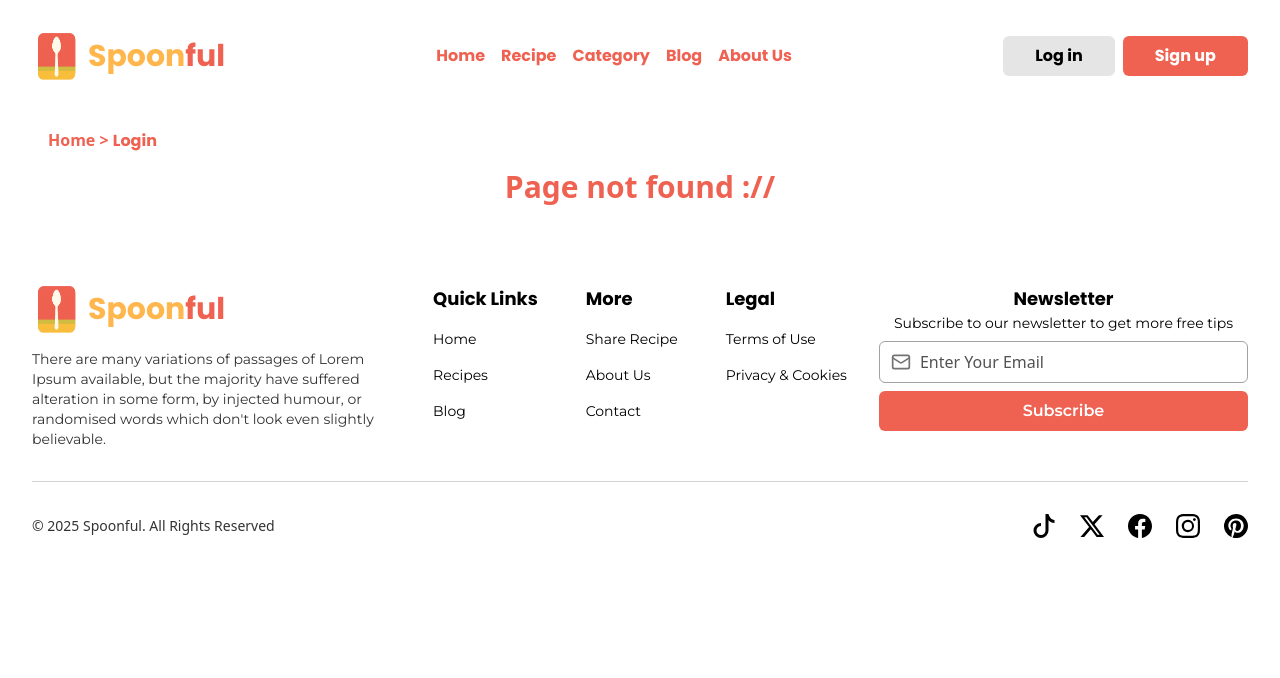
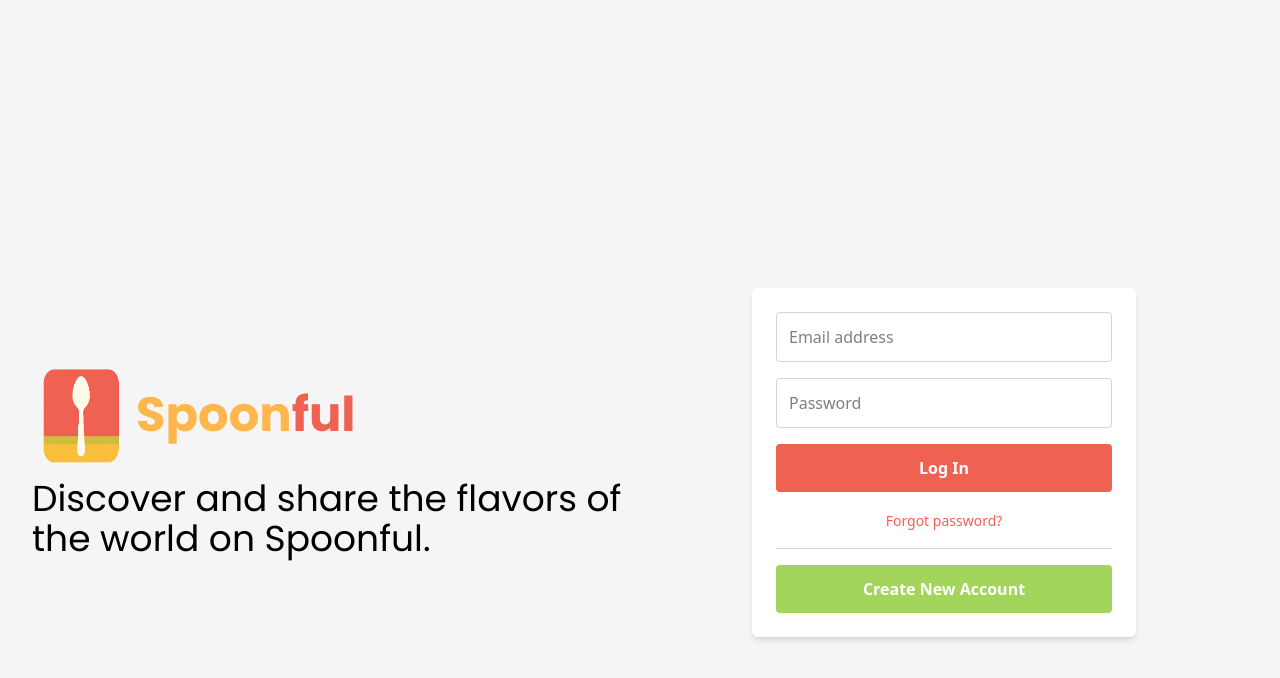
Before and after one commit to zidvsd/recipe-app, a React (Vite) app: page /login in a window 1280 px wide. Shown: the top 678 px of the page. Built offline with nearby package versions, Linux system fonts and the light colour scheme; no server answers.

Commit message:
Added login page and toastify

```diff
--- a/package.json
+++ b/package.json
@@ -16,6 +16,7 @@
     "react": "^19.0.0",
     "react-dom": "^19.0.0",
     "react-router-dom": "^7.5.0",
+    "react-toastify": "^11.0.5",
     "tailwindcss": "^4.1.4"
   },
   "devDependencies": {
--- a/src/App.jsx
+++ b/src/App.jsx
@@ -4,12 +4,14 @@ import AppRoutes from "./routes/AppRoutes";
 import { useContext } from "react";
 import { RecipeProvider } from "./context/RecipeProvider";
 import { BlogProvider } from "./context/BlogProvider";
+import { ToastContainer } from "react-toastify";
 const App = () => {
   return (
     <>
       <RecipeProvider>
         <BlogProvider>
           <AppRoutes />
+          <ToastContainer position="top-right" />
         </BlogProvider>
       </RecipeProvider>
     </>
--- a/src/components/Buttons/LoginButton.jsx
+++ b/src/components/Buttons/LoginButton.jsx
@@ -3,7 +3,7 @@ import { Link } from "react-router-dom";
 const LoginButton = () => {
   return (
     <>
-      <Link to={"signin"}>
+      <Link to={"login"}>
         <button className="px-8 cursor-pointer py-2 rounded-md bg-neutral-200 ">
           <h1 className="heading-text "> Log in</h1>
         </button>
--- a/src/components/Logo.jsx
+++ b/src/components/Logo.jsx
@@ -1,11 +1,17 @@
 import React from "react";
 import logo from "/favicon.png";
 import { Link } from "react-router-dom";
-const Logo = () => {
+const Logo = ({ size = 4, textSize = "text-3xl" }) => {
   return (
     <Link to={"/"} className="flex flex-row gap-x-2 items-center">
-      <img src={logo} className="size-12" alt="" />
-      <h1 className="select-none heading-text text-3xl text-honey-yellow cursor-pointer">
+      <img
+        src={logo}
+        style={{ width: `${size}rem`, height: `${size}rem` }}
+        alt=""
+      />
+      <h1
+        className={`select-none heading-text ${textSize} text-honey-yellow cursor-pointer`}
+      >
         Spoon<span className="text-custom-peach">ful</span>
       </h1>
     </Link>
--- a/src/pages/LoginPage.jsx
+++ b/src/pages/LoginPage.jsx
@@ -1,7 +1,82 @@
 import React from "react";
+import Logo from "../components/Logo";
+import Footer from "../components/Footer";
+import { toast } from "react-toastify"; // Add ToastContainer import
+import { useNavigate } from "react-router-dom";
 
 const LoginPage = () => {
-  return <div>LoginPage</div>;
+  const handleLogin = (e) => {
+    e.preventDefault(); // Prevent default form submit behavior
+    toast.success("Welcome to Spoonful!");
+    nav("/");
+  };
+
+  const handleCreateAccount = () => {
+    nav("/signin");
+  };
+
+  const nav = useNavigate();
+
+  return (
+    <div className="md:py-64 p-0 bg-neutral-100 min-h-screen flex items-center">
+      <div className="flex flex-col md:flex-row w-full custom-container justify-start items-center gap-y-12">
+        {/* Left Hero Section */}
+        <div className="flex flex-col w-full md:text-left md:items-start md:w-1/2 items-center text-center space-y-4">
+          <Logo size={6} textSize={"text-5xl"} />
+          <h1 className="text-3xl md:text-4xl font-poppins max-w-md md:max-w-full">
+            Discover and share the flavors of the world on Spoonful.
+          </h1>
+        </div>
+
+        {/* Right Form Section */}
+        <div className="flex flex-col w-full md:w-1/2 items-center">
+          <form className="bg-white p-6 rounded-md shadow-md w-full max-w-sm space-y-4">
+            {/* Email Input */}
+            <input
+              type="email"
+              placeholder="Email address"
+              className="w-full p-3 border border-gray-300 rounded focus:outline-none focus:ring-2 focus:ring-custom-peach"
+            />
+
+            {/* Password Input */}
+            <input
+              type="password"
+              placeholder="Password"
+              className="w-full p-3 border border-gray-300 rounded focus:outline-none focus:ring-2 focus:ring-custom-peach"
+            />
+
+            {/* Login Button */}
+            <button
+              onClick={handleLogin} // Ensure you prevent form submit default behavior
+              type="submit"
+              className="w-full p-3 bg-custom-peach text-white font-semibold rounded hover:bg-custom-peach transition"
+            >
+              Log In
+            </button>
+
+            {/* Forgot Password */}
+            <div className="text-center">
+              <a href="#" className="text-sm text-custom-peach hover:underline">
+                Forgot password?
+              </a>
+            </div>
+
+            {/* Divider */}
+            <div className="border-t border-gray-300"></div>
+
+            {/* Create Account Button */}
+            <button
+              onClick={handleCreateAccount}
+              type="button"
+              className=" w-full p-3 bg-lime-green text-white font-semibold rounded hover:bg-lime-green transition"
+            >
+              Create New Account
+            </button>
+          </form>
+        </div>
+      </div>
+    </div>
+  );
 };
 
 export default LoginPage;
--- a/src/pages/SignupPage.jsx
+++ b/src/pages/SignupPage.jsx
@@ -1,7 +1,25 @@
 import React from "react";
+import Logo from "../components/Logo";
+import Footer from "../components/Footer";
+const SignupPage = () => {
+  return (
+    <div className="md:py-64 p-0 ">
+      {/* hero left */}
+      <div className="flex  flex-col md:flex-row w-full custom-container justify-start items-center gap-y-4">
+        <div className="flex flex-col w-1/2 space-y-4">
+          <Logo size={6} textSize={"text-5xl"} />
+          <h1 className="heading-size font-poppins">
+            Discover and share the flavors of the world on Spoonful.
+          </h1>
+        </div>
+        <div className="flex flex-col w-1/2 items-center">
+          <h1>Sign Up to Spoonful</h1>
+        </div>
+      </div>
 
-const SignupPage = () => {
-  return <div>signin</div>;
+      {/* form */}
+    </div>
+  );
 };
 
 export default SignupPage;
--- a/src/routes/AppRoutes.jsx
+++ b/src/routes/AppRoutes.jsx
@@ -34,6 +34,7 @@ const AppRoutes = () => {
           </Route>
           <Route element={<AuthLayout />}>
             <Route path="signin" element={<SignupPage />} />
+            <Route path="login" element={<LoginPage />} />
           </Route>
         </Route>
       </Routes>
```
Also changed, not shown: 1 other file (tests, documents, lock files or other folders).
